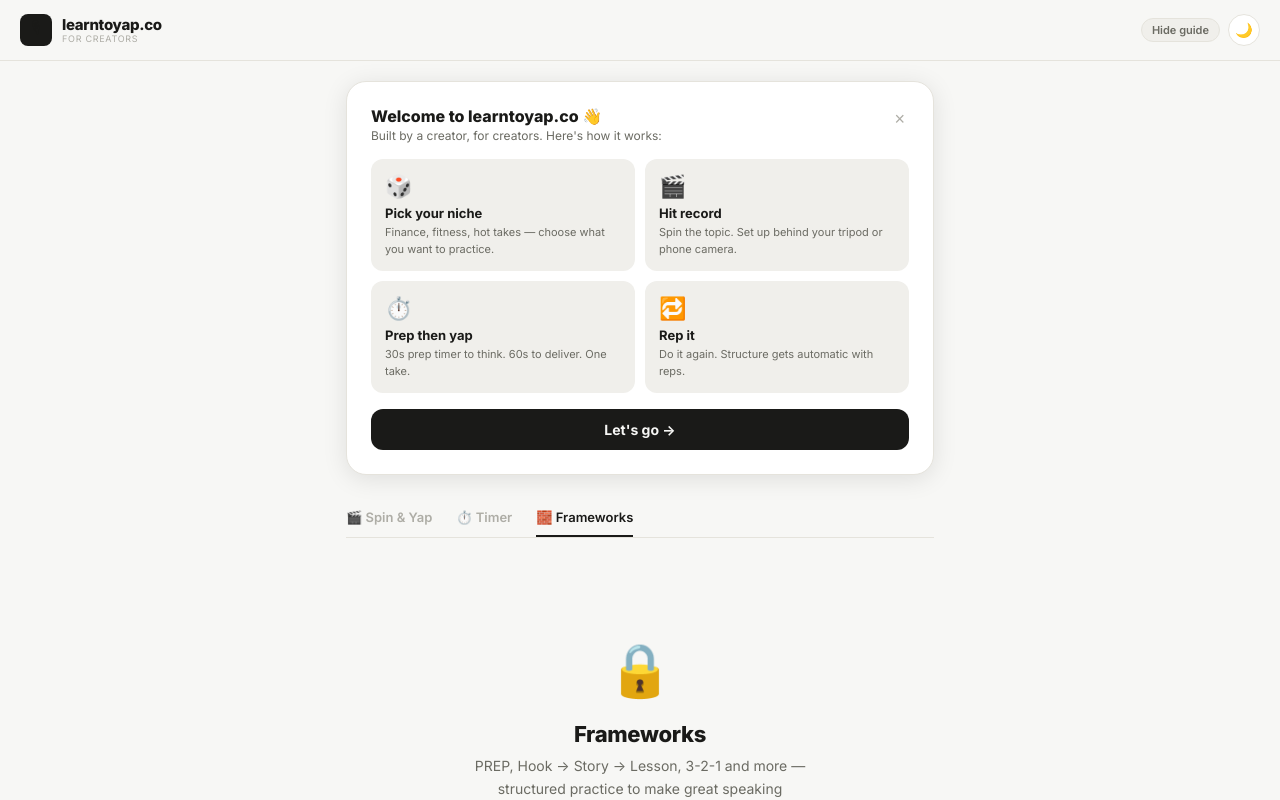
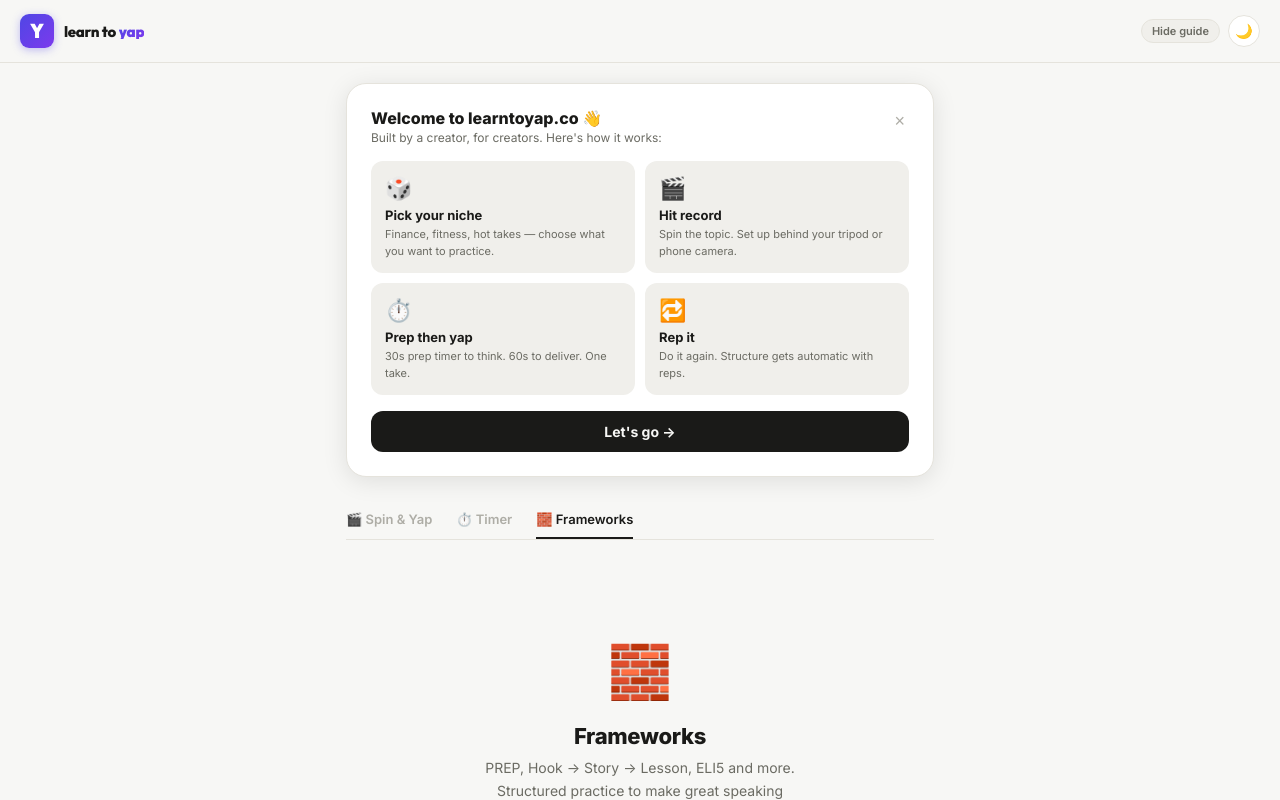
Before and after one commit to ChristianCato/learntoyap, a React (Vite) app in the folder learntoyap/: page / in a window 1280 px wide. Both pictures are taken after a click on the button "🧱 Frameworks". Shown: the top 800 px of the page. Built offline with nearby package versions, Linux system fonts and the light colour scheme.

Commit message:
New logo. No Pro
Added a new logo for the website and removed the pro version. Still keeping frameworks locked as I work on it

```diff
--- a/learntoyap/src/App.jsx
+++ b/learntoyap/src/App.jsx
@@ -1400,7 +1400,7 @@
   return (
     <div style={{ minHeight: "100vh", background: T.bg, color: T.text, fontFamily: "'Inter', -apple-system, BlinkMacSystemFont, 'Segoe UI', sans-serif", transition: "background 0.3s, color 0.3s" }}>
       <style>{`
-        @import url('https://fonts.googleapis.com/css2?family=Inter:wght@400;500;600;700;800&display=swap');
+        @import url('https://fonts.googleapis.com/css2?family=Inter:wght@400;500;600;700;800&family=Outfit:wght@800;900&display=swap');
         * { box-sizing: border-box; margin: 0; padding: 0; }
         ::-webkit-scrollbar { width: 3px; }
         ::-webkit-scrollbar-thumb { background: ${T.border}; border-radius: 2px; }
@@ -1452,11 +1452,13 @@
 
       {/* HEADER */}
       <header style={{ padding: "14px 20px", borderBottom: `1px solid ${T.border}`, display: focusMode ? "none" : "flex", alignItems: "center", justifyContent: "space-between", position: "sticky", top: 0, background: dark ? "rgba(14,14,18,0.97)" : "rgba(247,247,245,0.97)", backdropFilter: "blur(16px)", zIndex: 100, transition: "background 0.3s" }} className="header-pad">
-        <div style={{ display: "flex", alignItems: "center", gap: 10 }}>
-          <div style={{ width: 32, height: 32, background: T.text, borderRadius: 8, display: "flex", alignItems: "center", justifyContent: "center", fontSize: 16 }}>🎙</div>
-          <div>
-            <p style={{ fontWeight: 800, fontSize: 15, letterSpacing: "-0.3px", lineHeight: 1, color: T.text }} className="header-logo-text">learntoyap.co</p>
-            <p style={{ fontSize: 9, color: T.textMuted, letterSpacing: "0.08em", textTransform: "uppercase", marginTop: 1 }}>for creators</p>
+        <div style={{ display: "flex", alignItems: "center", gap: 10, cursor: "pointer" }} onClick={() => { setActiveTab("spin"); setView("spin"); }}>
+          <div style={{ width: 34, height: 34, background: "linear-gradient(135deg, #4F46E5, #7C3AED)", borderRadius: 9, display: "flex", alignItems: "center", justifyContent: "center", flexShrink: 0, boxShadow: "0 2px 8px rgba(79,70,229,0.35)" }}>
+            <span style={{ fontFamily: "'Outfit', sans-serif", fontWeight: 900, fontSize: 20, color: "white", lineHeight: 1 }}>Y</span>
+          </div>
+          <div style={{ display: "flex", alignItems: "baseline", gap: 3 }}>
+            <span style={{ fontFamily: "'Outfit', sans-serif", fontWeight: 800, fontSize: 15, color: T.text, letterSpacing: "-0.3px", lineHeight: 1 }} className="header-logo-text">learn to </span>
+            <span style={{ fontFamily: "'Outfit', sans-serif", fontWeight: 900, fontSize: 15, background: "linear-gradient(135deg, #4F46E5, #7C3AED)", WebkitBackgroundClip: "text", WebkitTextFillColor: "transparent", letterSpacing: "-0.3px", lineHeight: 1 }} className="header-logo-text">yap</span>
           </div>
         </div>
         <div style={{ display: "flex", alignItems: "center", gap: 8 }}>
@@ -1715,19 +1717,19 @@
         {/* ══ FRAMEWORKS TAB ══ */}
         {activeTab === "frameworks" && (
           <div style={{ animation: "fade-in 0.25s ease", display: "flex", flexDirection: "column", alignItems: "center", justifyContent: "center", minHeight: 400, textAlign: "center", padding: "40px 20px" }}>
-            <div style={{ fontSize: 52, marginBottom: 20 }}>🔒</div>
+            <div style={{ fontSize: 52, marginBottom: 20 }}>🧱</div>
             <p style={{ fontWeight: 800, fontSize: 22, color: T.text, marginBottom: 8, letterSpacing: "-0.3px" }}>Frameworks</p>
             <p style={{ fontSize: 14, color: T.textSub, marginBottom: 6, lineHeight: 1.6, maxWidth: 340 }}>
-              PREP, Hook → Story → Lesson, 3-2-1 and more — structured practice to make great speaking automatic.
+              PREP, Hook → Story → Lesson, ELI5 and more. Structured practice to make great speaking automatic.
             </p>
             <div style={{ background: T.surfaceAlt, border: `1px solid ${T.border}`, borderRadius: 12, padding: "10px 20px", marginTop: 20 }}>
-              <p style={{ fontSize: 12, fontWeight: 700, color: T.textMuted, letterSpacing: "0.08em", textTransform: "uppercase" }}>Coming with Pro — learntoyap.co</p>
+              <p style={{ fontSize: 12, fontWeight: 700, color: T.textMuted, letterSpacing: "0.08em", textTransform: "uppercase" }}>Coming Soon</p>
             </div>
           </div>
         )}
         {/* FOOTER */}
         <div style={{ marginTop: 40, paddingTop: 20, borderTop: `1px solid ${T.border}`, textAlign: "center" }}>
-          <p style={{ fontSize: 12, color: T.textMuted }}>Made by a creator, for creators · <a href="https://learntoyap.co" style={{ color: T.textSub, textDecoration: "none", fontWeight: 600 }}>learntoyap.co</a></p>
+          <p style={{ fontSize: 12, color: T.textMuted }}>Free forever · Made by a creator, for creators · <a href="https://learntoyap.co" style={{ color: T.textSub, textDecoration: "none", fontWeight: 600 }}>learntoyap.co</a></p>
         </div>
       </div>
     </div>
```
